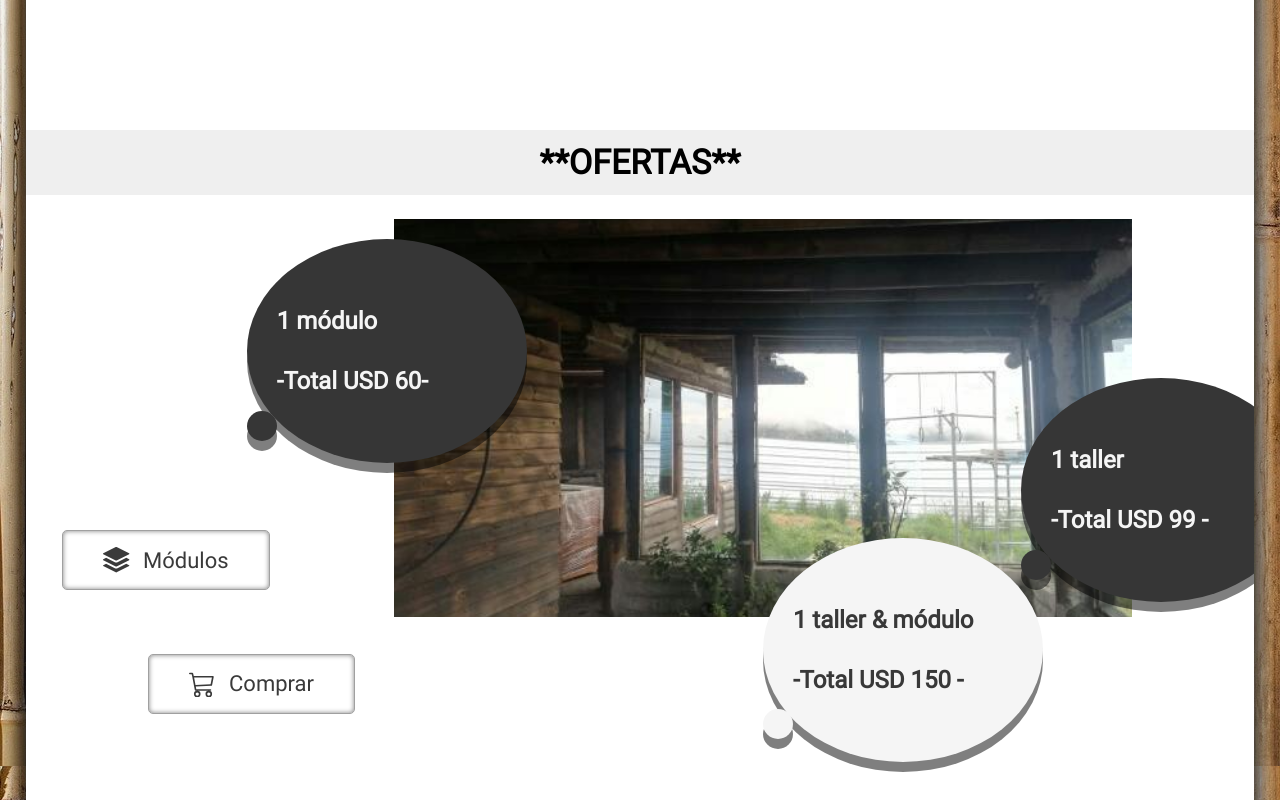
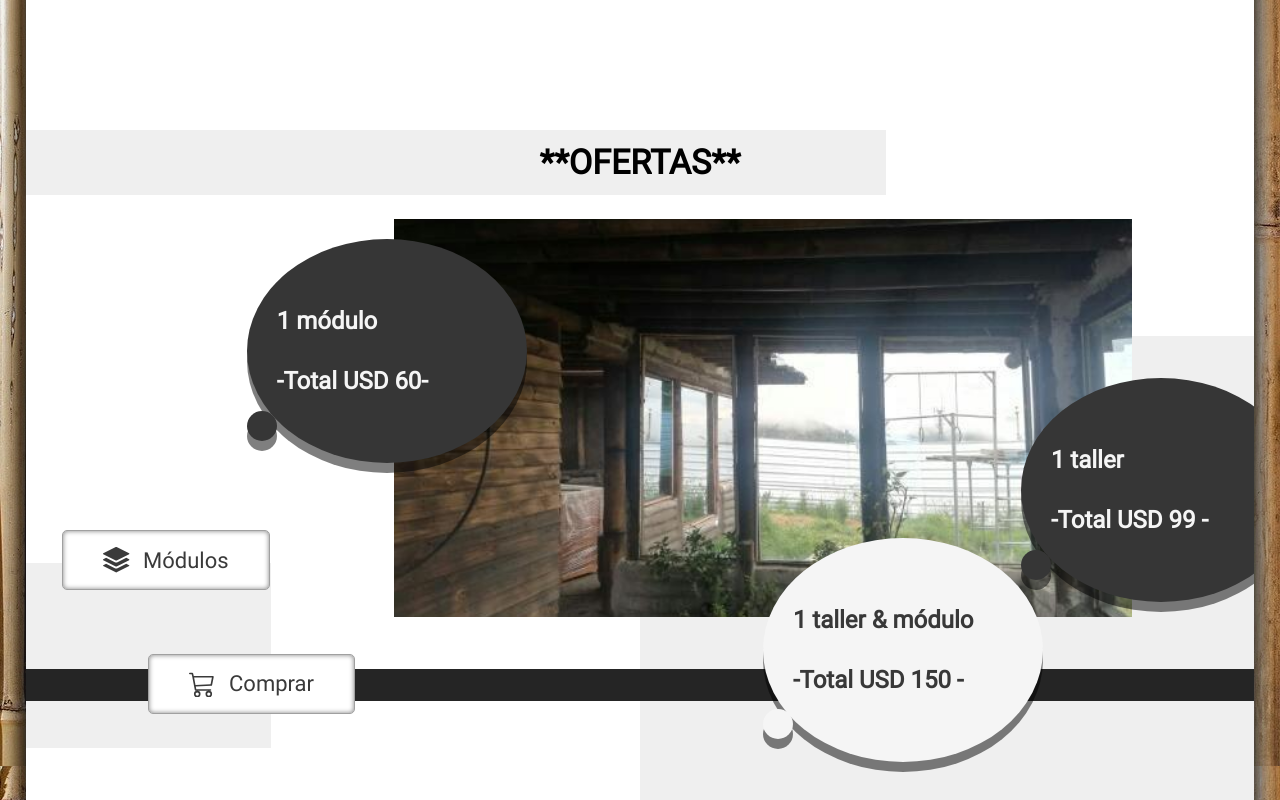
Before and after one commit to videnacry/huasinda, a React (Create React App) app: page /modules in a window 1280 px wide. Shown: the part 940-1740 px from the top of the page. Built offline with nearby package versions, Linux system fonts and the light colour scheme.

Commit message:
webinar/price .- add light-[right, left]-boxes and dark-line aligned pending on aspect-ratio

```diff
--- a/src/webinar/price/index.css
+++ b/src/webinar/price/index.css
@@ -1,11 +1,16 @@
-.price-c{
+.price-c {
     margin-top: -2%;
     position: relative;
     text-align: start;
 }
-.price-c>.title{
+.price-c>.title {
     position: relative;
     text-align: center;
+}
+.price-c>.title>.background {
+    width: 70%;
+    height: 100%;
+    position: absolute;
 }
 .price-c>.title>h1 {
     margin-bottom: 12%;
@@ -13,7 +18,13 @@
     position: relative;
     z-index: 1;
 }
-.price-c>.spheres>.img{
+.price-c>.box-left, .price-c>.box-right, .price-c>.line-dark {
+    position: absolute;
+}
+.price-c>.line-dark {
+    height: 0.8em;
+}
+.price-c>.spheres>.img {
     background-size: cover;
     background-position: center;
     width: 100%;
@@ -49,6 +60,26 @@
     margin-bottom: 150px;
 }
 @media screen and (max-aspect-ratio: 10/7) {
+    .price-c>.title>.background {
+        left: 30%;
+    }
+    .price-c>.box-left {
+        width: 10%;
+        height: 30%;
+        top: 4em;
+        left: 0;
+    }
+    .price-c>.box-right {
+        width: 50%;
+        height: 40%;
+        bottom: -7%;
+        right: 0;
+    }
+    .price-c>.line-dark {
+        width: 50%;
+        bottom: -7%;
+        right: 0;
+    }
     .price-c>.spheres>.max{
         top: -15%;
         left: 20%;
@@ -62,16 +93,36 @@
         left: 0%;
     }
     .price-c>.btn-buy {
-        top: 85%;
-        right: 10%;
-    }
-    .price-c>.btn-modules {
         bottom: -10%;
         left: 50%;
         transform: translateX(-50%);
     }
+    .price-c>.btn-modules {
+        top: 85%;
+        right: 10%;
+    }
 }
 @media screen and (min-aspect-ratio: 10/7) {
+    .price-c>.title>.background {
+        right: 30%;
+    }
+    .price-c>.box-left {
+        width: 20%;
+        height: 27%;
+        bottom: 10%;
+        left: 0;
+    }
+    .price-c>.box-right {
+        width: 50%;
+        height: 70%;
+        top: 30%;
+        right: 0;
+    }
+    .price-c>.line-dark {
+        width: 100%;
+        bottom:19%;
+        left: 0;
+    }
     .price-c>.spheres{
         width: 60%;
         margin-left: 30%;
--- a/src/webinar/price/index.js
+++ b/src/webinar/price/index.js
@@ -16,8 +16,19 @@ const Price = () => {
     return(
         <section className='price-c'>
             <div className='title'>
-                <Box absolute style={{width: '100%', height: '100%', left: '0'}}/>
+                <div className='background'>
+                    <Box style={{width: '100%', height: '100%', left: '0'}}/>
+                </div>
                 <h1>**OFERTAS**</h1>
+            </div>
+            <div className='box-left'>
+                <Box style={{width: '100%', height: '100%', left: '0'}}/>
+            </div>
+            <div className='box-right'>
+                <Box style={{width: '100%', height: '100%', left: '0'}}/>
+            </div>
+            <div className='line-dark'>
+                <Box dark style={{width: '100%', height: '100%', left: '0'}}/>
             </div>
             <div className='spheres'>
                 <div className='max'><Spheres text={max}/></div>
```
